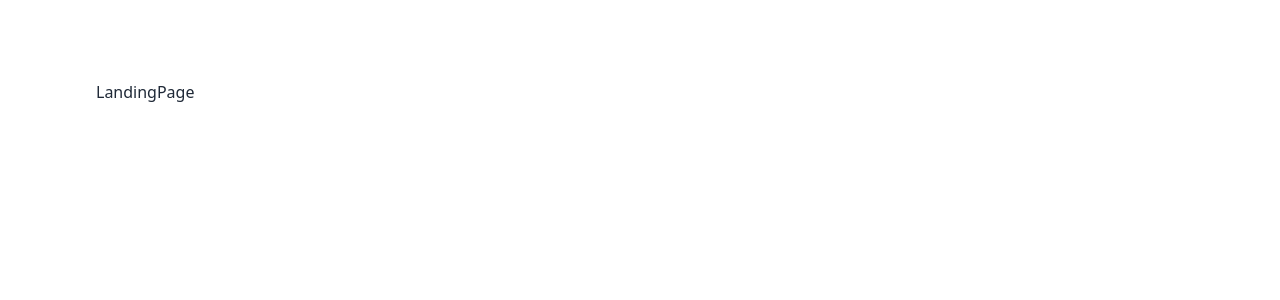
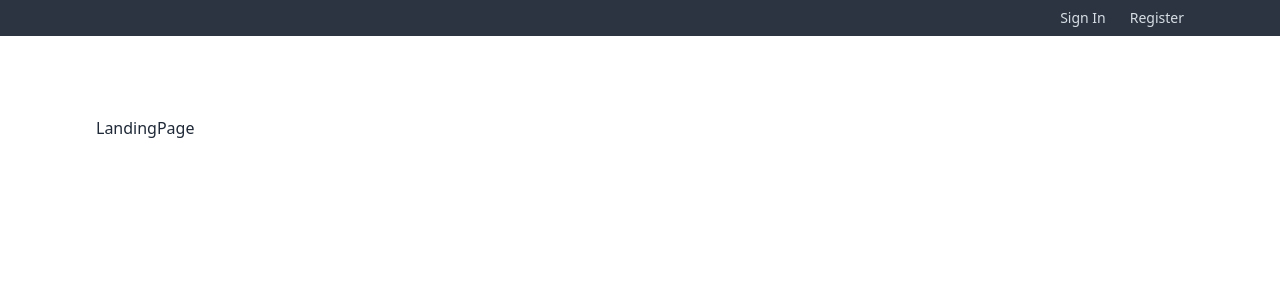
Before and after one commit to misiek869/e-commerce_shop_react, a React (Vite) app: page / in a window 1280 px wide. Shown: the top 300 px of the page. Built offline with nearby package versions, Linux system fonts and the light colour scheme.

Commit message:
header complete

```diff
--- a/src/components/Header.tsx
+++ b/src/components/Header.tsx
@@ -1,7 +1,20 @@
-import React from 'react'
+import { Link } from 'react-router-dom'
 
 const Header = () => {
-	return <div></div>
+	return (
+		<header className='bg-neutral py-2 text-neutral-content'>
+			<div className='align-element flex justify-center sm:justify-end'>
+				<div className='flex gap-x-6 justify-center items-center'>
+					<Link to={'/login'} className='link link-hover text-xs sm:text-sm'>
+						Sign In
+					</Link>
+					<Link to={'/register'} className='link link-hover text-xs sm:text-sm'>
+						Register
+					</Link>
+				</div>
+			</div>
+		</header>
+	)
 }
 
 export default Header
```
